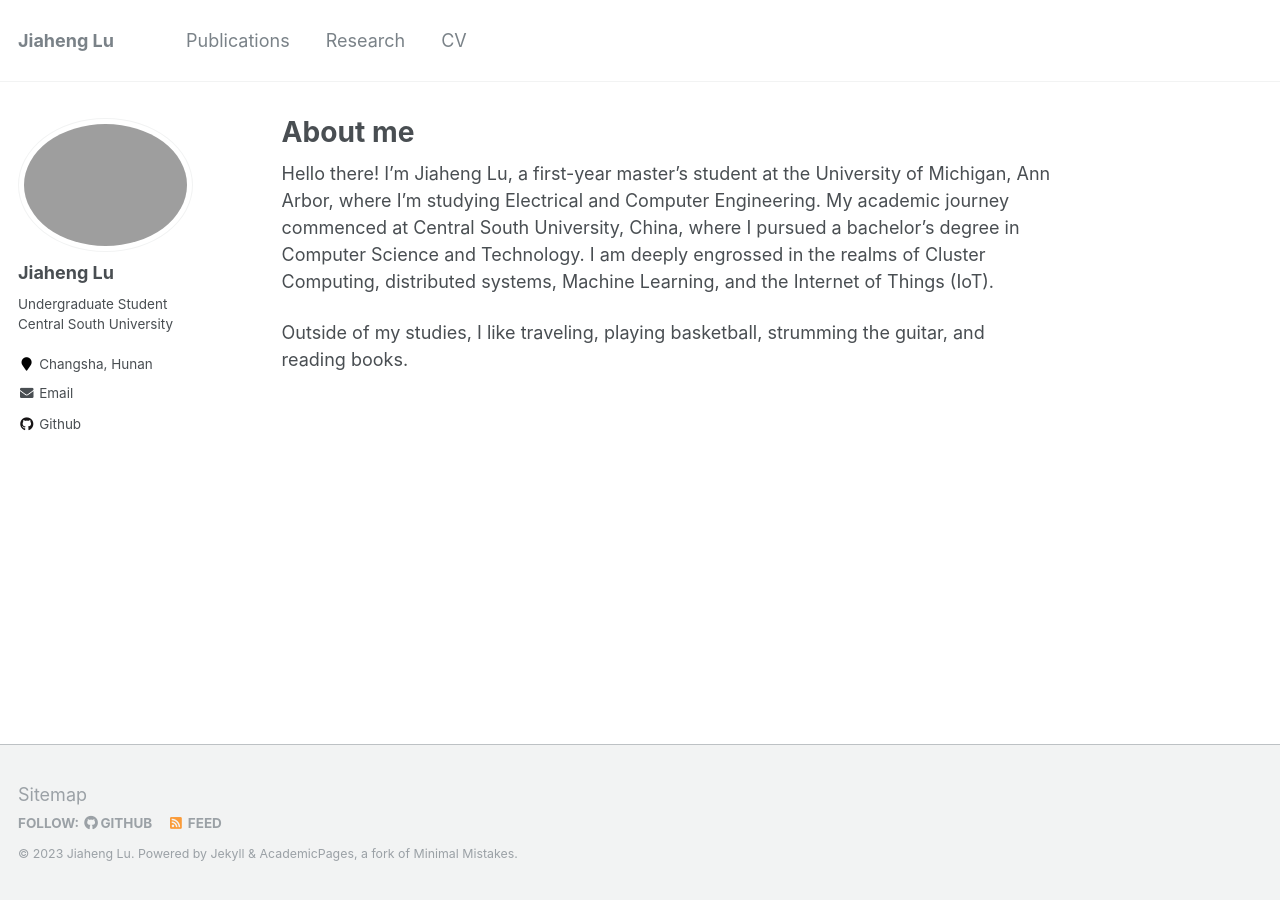
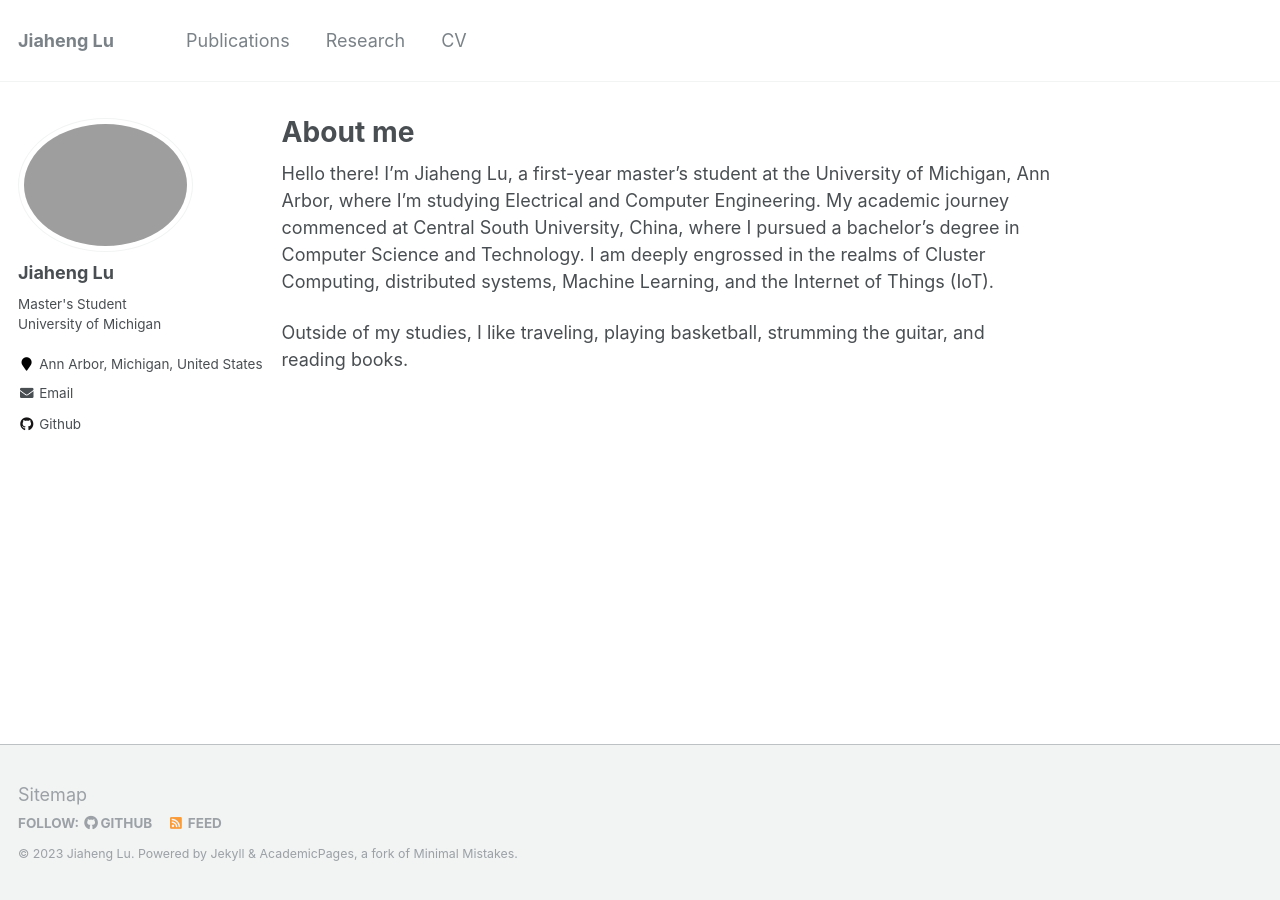
Before and after one commit to JhengLu/JhengLu.github.io, a Jekyll site: the page built from _pages/about.md, in a window 1280 px wide. Built offline with Jekyll 4.4.1, drawn with Linux system fonts in a browser that asks for light colours.

Commit message:
Update _config.yml

```diff
--- a/_config.yml
+++ b/_config.yml
@@ -13,7 +13,7 @@ name                     : &name "Jiaheng Lu"
 description              : &description "personal description"
 url                      : https://jiahenglu.com # the base hostname & protocol for your site e.g. "https://mmistakes.github.io"
 baseurl                  : "" # the subpath of your site, e.g. "/blog"
-repository               : "Jiaheng-Lu/Jiaheng-Lu.github.io"
+repository               : "JhengLu/JhengLu.github.io"
 teaser                   :  # filename of teaser fallback teaser image placed in /images/, .e.g. "500x300.png"
 breadcrumbs              : false # true, false (default)
 words_per_minute         : 160
@@ -82,12 +82,12 @@ analytics:
 author:
   name             : "Jiaheng Lu"
   avatar           : "profile.png"
-  bio              : "Undergraduate Student<br> Central South University"
-  location         : "Changsha, Hunan"
+  bio              : "Master's Student<br>University of Michigan"
+  location         : "Ann Arbor, Michigan, United States"
   employer         :
   pubmed           : #"https://www.ncbi.nlm.nih.gov/pubmed/?term=john+snow"
   googlescholar    : #"http://yourfullgooglescholarurl.com"
-  email            : "jiahenglu@csu.edu.cn"
+  email            : "jhlu@umich.edu"
   researchgate     :  # example: "https://www.researchgate.net/profile/yourprofile"
   uri              :
   bitbucket        :
@@ -96,7 +96,7 @@ author:
   flickr           :
   facebook         :
   foursquare       :
-  github           : "MrDeering"
+  github           : "JhengLu"
   google_plus      :
   keybase          :
   instagram        :
```
